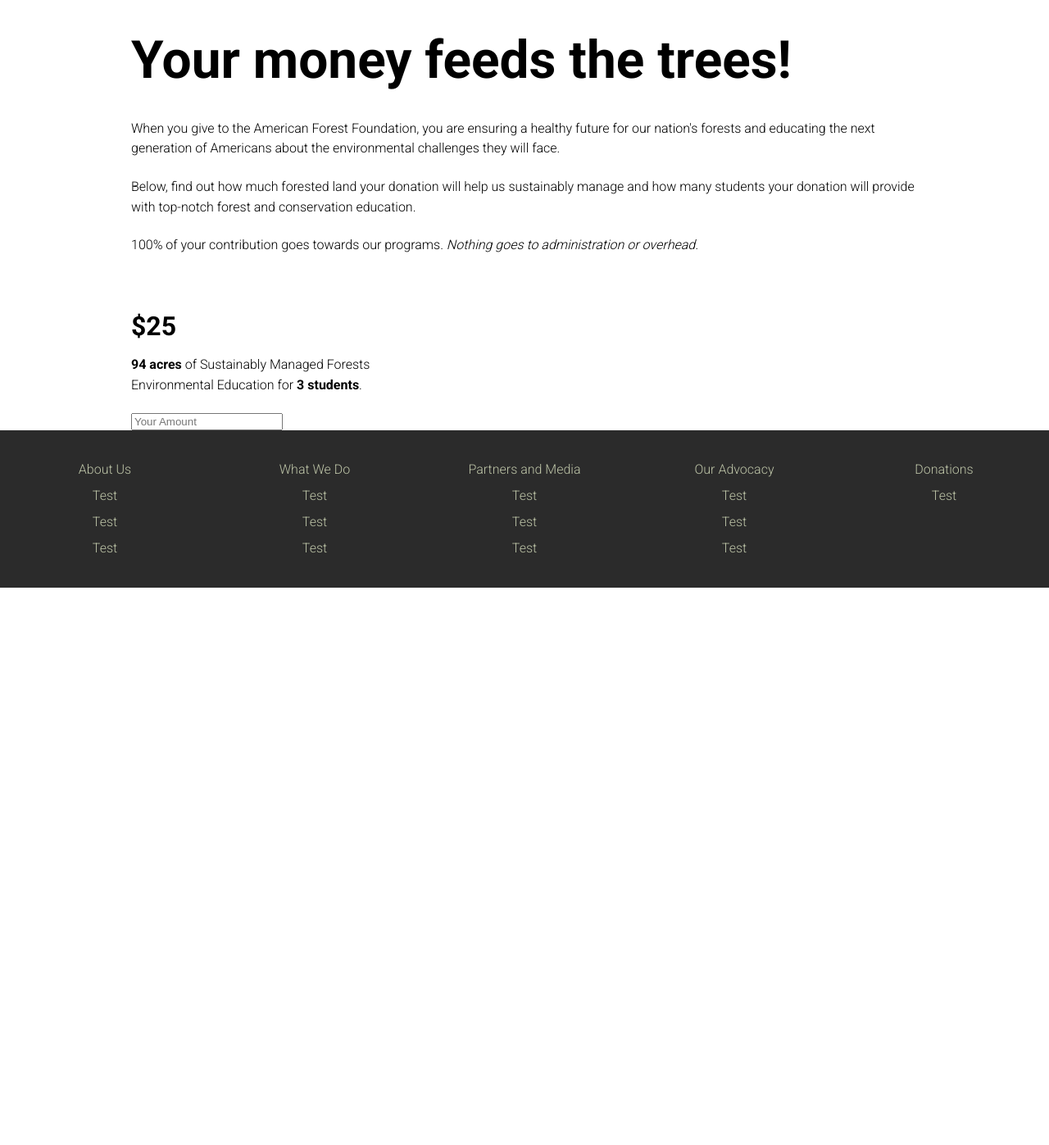
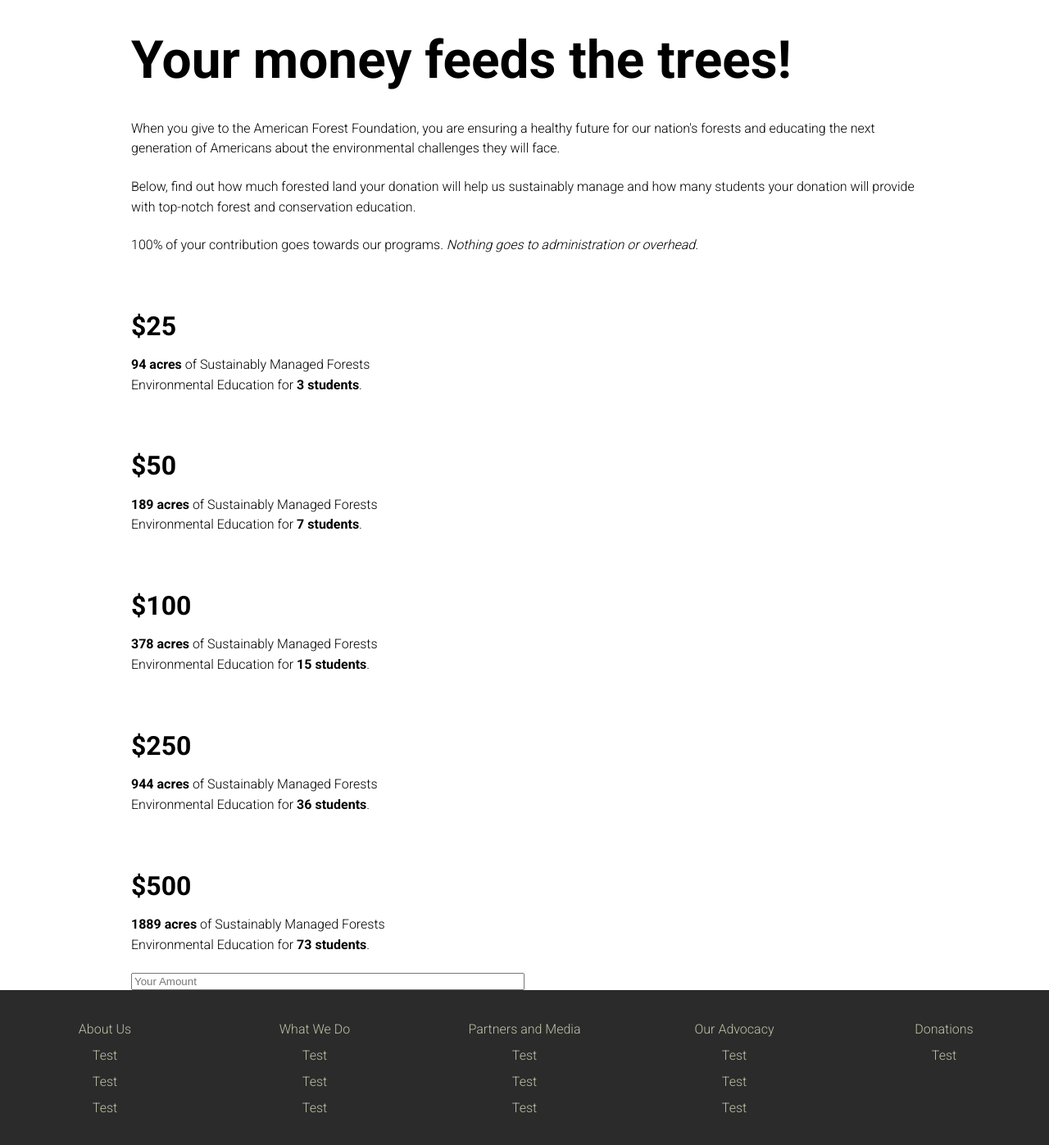
Before and after one commit to mart0855/non-profit-website, a Jekyll site: the page built from donate.html, in a window 1280 px wide and 1400 px high, scrolled down 285 px. Shown: the top 1397 px of the window at 82% size. Built offline with Jekyll 4.4.1, drawn with Linux system fonts in a browser that asks for light colours; nearby versions of some CDN libraries; Markdown is read by kramdown in place of the engine named in the settings; before the commit the page ends 1002 px from its top, so only the background shows below that.

Commit message:
feat(donate): information included

```diff
--- a/donate.html
+++ b/donate.html
@@ -13,15 +13,35 @@
 </div>
 
 <div class="unit-xs-1 unit-s-1 unit-m-3-5 unit-l-3-4 unit-xl-3-4 unit-xxl-5-7 center-object">
-	<div class="unit-xs-1 unit-s-1 unit-m-1 unit-l-1-2 unit-xl-1-3 unit-xxl-1-3 donate-button">
+	<div class="unit unit-xs-1 unit-s-1 unit-m-1 unit-l-1-2 unit-xl-1-3 unit-xxl-1-3 donate-button">
 		<h3>$25</h3>
 		<p><strong>94 acres</strong> of Sustainably Managed Forests <br />
 		Environmental Education for <strong>3 students</strong>.</p>
 	</div>
-	<div class="unit-xs-1 unit-s-1 unit-m-1 unit-l-1-2 unit-xl-1-3 unit-xxl-1-3 donate-button">
+	<div class="unit unit-xs-1 unit-s-1 unit-m-1 unit-l-1-2 unit-xl-1-3 unit-xxl-1-3 donate-button">
+		<h3>$50</h3>
+		<p><strong>189 acres</strong> of Sustainably Managed Forests <br />
+		Environmental Education for <strong>7 students</strong>.</p>
+	</div>
+	<div class="unit unit-xs-1 unit-s-1 unit-m-1 unit-l-1-2 unit-xl-1-3 unit-xxl-1-3 donate-button">
+		<h3>$100</h3>
+		<p><strong>378 acres</strong> of Sustainably Managed Forests <br />
+		Environmental Education for <strong>15 students</strong>.</p>
+	</div>
+	<div class="unit unit-xs-1 unit-s-1 unit-m-1 unit-l-1-2 unit-xl-1-3 unit-xxl-1-3 donate-button">
+		<h3>$250</h3>
+		<p><strong>944 acres</strong> of Sustainably Managed Forests <br />
+		Environmental Education for <strong>36 students</strong>.</p>
+	</div>
+	<div class="unit unit-xs-1 unit-s-1 unit-m-1 unit-l-1-2 unit-xl-1-3 unit-xxl-1-3 donate-button">
+		<h3>$500</h3>
+		<p><strong>1889 acres</strong> of Sustainably Managed Forests <br />
+		Environmental Education for <strong>73 students</strong>.</p>
+	</div>
+	<div class="unit unit-xs-1 unit-s-1 unit-m-1 unit-l-1-2 unit-xl-1-3 unit-xxl-1-3 donate-button">
 		<form class="">
 			<fieldset>
-				<input type="donate" placeholder="Your Amount">
+				<input type="donate" placeholder="Your Amount" class="unit-xs-1 unit-s-1 unit-m-1 unit-l-1 unit-xl-1 unit-xxl-1 donate-amount">
 			</fieldset>
 		</form>
 	</div>
```
